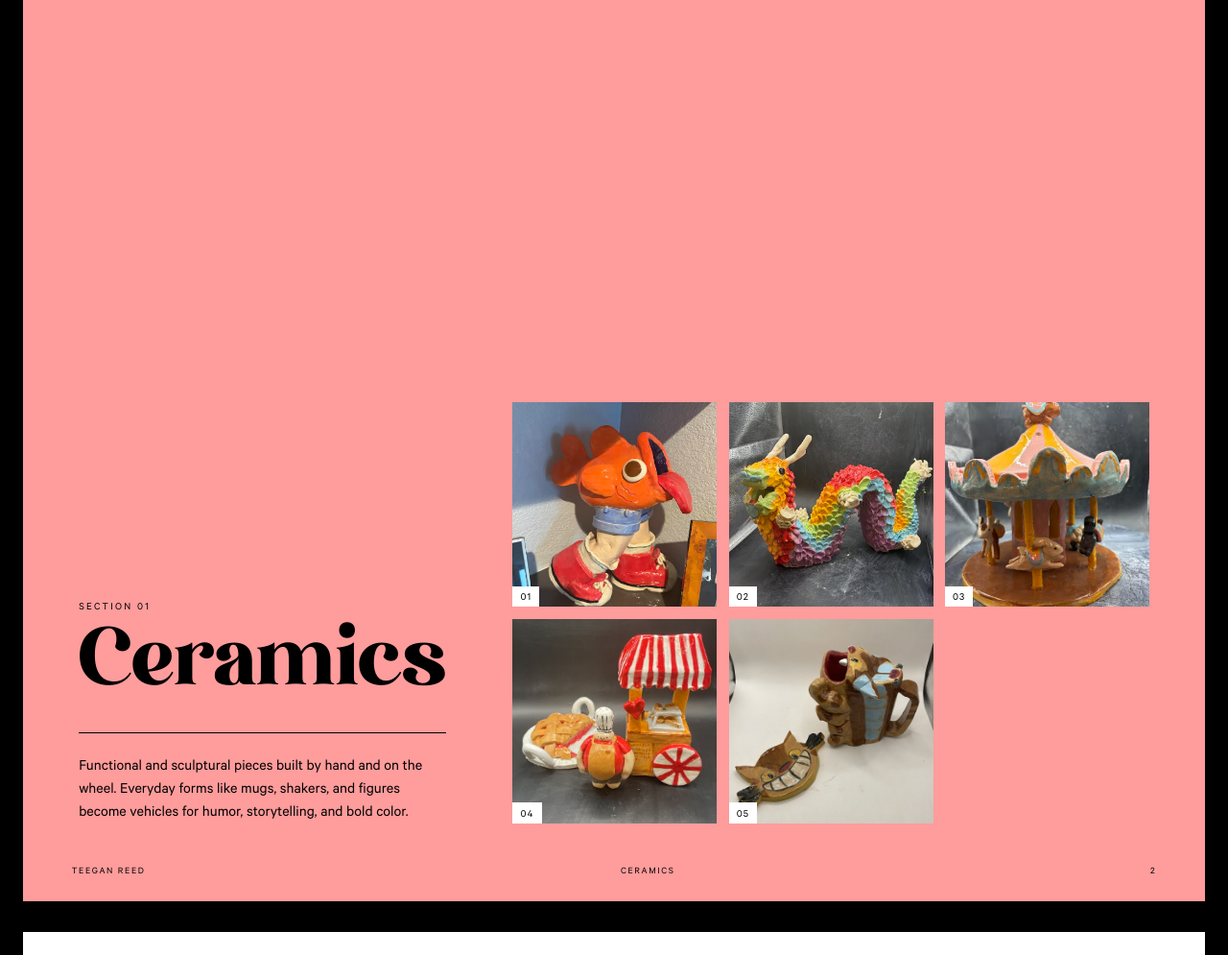
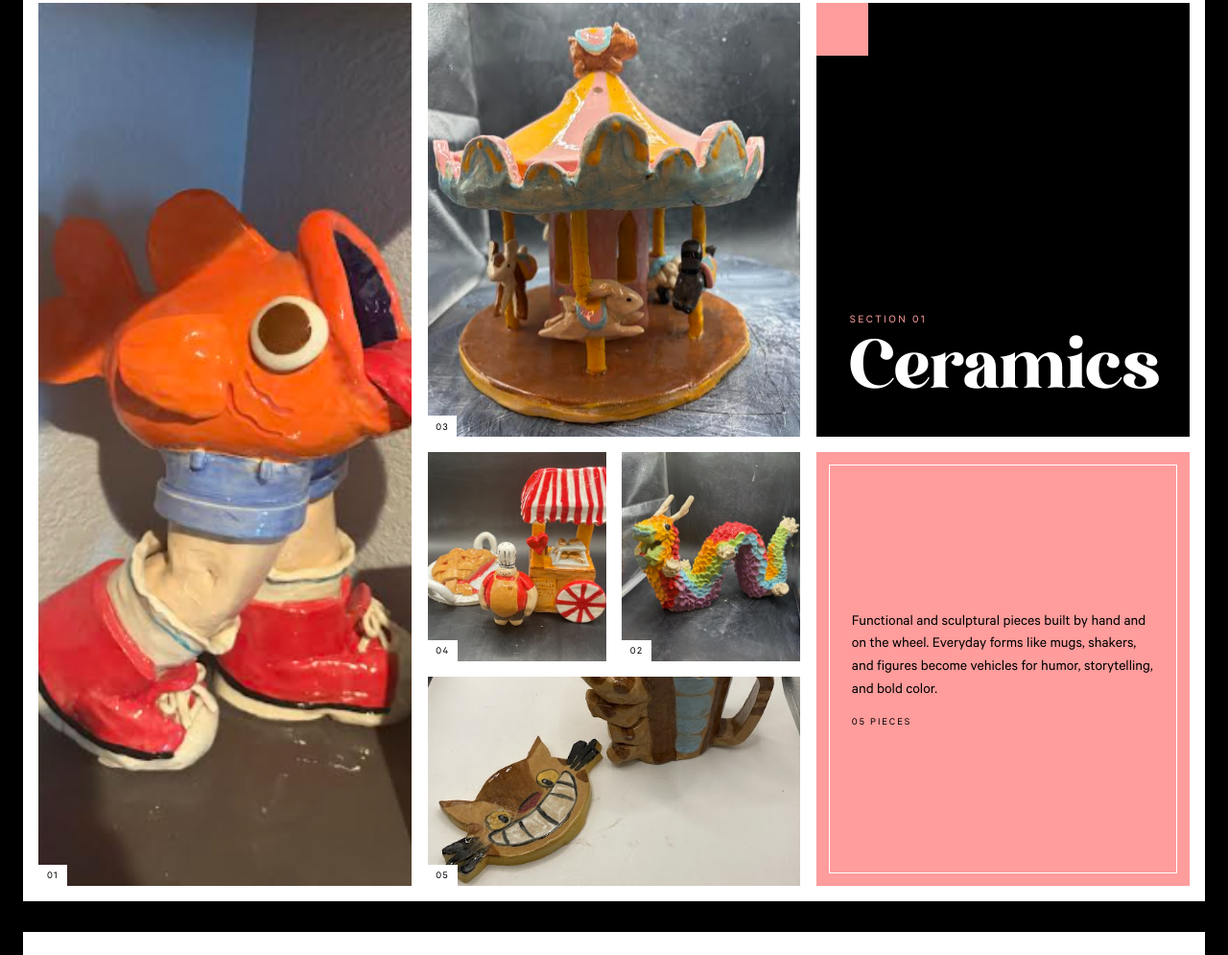
Before and after one commit to AshCUB/Teegan-Portfolio, a plain HTML site: page book.html in a window 1280 px wide. Shown: the part 1085-2080 px from the top of the page at 96% size. Drawn offline with Linux system fonts and the light colour scheme.

Commit message:
Turn section opener pages into full-page image collages
Generated with [Devin](https://devin.ai)

Co-Authored-By: Devin <158243242+devin-ai-integration[bot]@users.noreply.github.com>

```diff
--- a/book.css
+++ b/book.css
@@ -127,52 +127,70 @@ body {
 .cover-image { position: relative; background: var(--pink); }
 .cover-image img { width: 100%; height: 100%; object-fit: cover; }
 
-/* ---------- Section divider ---------- */
-.divider {
+/* ---------- Section collage ---------- */
+.collage {
   display: grid;
-  grid-template-columns: 40fr 70fr;
-  gap: calc(var(--u) * 6);
-  padding: calc(var(--u) * 6) calc(var(--u) * 5) calc(var(--u) * 7);
-  background: var(--pink);
+  grid-template-columns: repeat(6, 1fr);
+  grid-template-rows: repeat(4, 1fr);
+  gap: calc(var(--u) * 1.4);
+  padding: calc(var(--u) * 1.4);
 }
-.divider .eyebrow { color: var(--black); }
-.divider-text { display: flex; flex-direction: column; justify-content: flex-end; }
-.divider-title {
-  margin: calc(var(--u) * 1.4) 0 0;
-  font-family: var(--serif);
-  font-weight: 400;
-  font-size: calc(var(--u) * 8.4);
-  line-height: .95;
-}
-.divider-intro {
-  margin: calc(var(--u) * 3) 0 0;
-  padding-top: calc(var(--u) * 2);
-  border-top: 1px solid var(--black);
-  font-size: calc(var(--u) * 1.6);
-  line-height: 1.5;
-}
-.thumbs {
-  list-style: none;
-  margin: 0;
-  padding: 0;
-  display: grid;
-  gap: calc(var(--u) * 1.2);
-  align-content: end;
-}
-.thumbs-few { grid-template-columns: repeat(3, 1fr); }
-.thumbs-many { grid-template-columns: repeat(4, 1fr); }
-.thumbs a { position: relative; display: block; background: var(--white); }
-.thumbs img { width: 100%; aspect-ratio: 1; object-fit: cover; }
-.thumbs span {
+.collage-auto { grid-auto-flow: dense; }
+.collage-auto .tile-title, .collage-auto .tile-intro { grid-column: span 2; grid-row: span 2; }
+.tile { position: relative; min-width: 0; min-height: 0; overflow: hidden; }
+.tile-img img { width: 100%; height: 100%; object-fit: cover; }
+.tile-img span {
   position: absolute;
   left: 0;
   bottom: 0;
   padding: calc(var(--u) * .4) calc(var(--u) * .8);
   background: var(--white);
-  font-size: calc(var(--u) * 1.1);
-  letter-spacing: .1em;
+  font-size: calc(var(--u) * 1);
+  letter-spacing: .12em;
 }
-.divider .folio span:nth-child(2) { color: var(--black); }
+.tile-title {
+  grid-area: t;
+  display: flex;
+  flex-direction: column;
+  justify-content: flex-end;
+  padding: calc(var(--u) * 3.2);
+  background: var(--black);
+  color: var(--white);
+}
+.tile-title::before {
+  content: "";
+  position: absolute;
+  top: 0;
+  left: 0;
+  width: calc(var(--u) * 5);
+  height: calc(var(--u) * 5);
+  background: var(--pink);
+}
+.collage-title {
+  margin: calc(var(--u) * 1.2) 0 0;
+  font-family: var(--serif);
+  font-weight: 400;
+  font-size: calc(var(--u) * 6.6);
+  line-height: .95;
+}
+.tile-intro {
+  grid-area: n;
+  display: flex;
+  flex-direction: column;
+  justify-content: center;
+  gap: calc(var(--u) * 1.4);
+  padding: calc(var(--u) * 3.4);
+  background: var(--pink);
+}
+.tile-intro::after {
+  content: "";
+  position: absolute;
+  inset: calc(var(--u) * 1.2);
+  border: 1px solid var(--white);
+  pointer-events: none;
+}
+.tile-intro p { margin: 0; font-size: calc(var(--u) * 1.45); line-height: 1.5; }
+.tile-intro .tile-count { font-size: calc(var(--u) * 1); letter-spacing: .18em; text-transform: uppercase; }
 
 /* ---------- Piece page ---------- */
 .piece {
@@ -267,12 +285,12 @@ body {
   #book { padding: 72px 0 32px; gap: 16px; }
   .page, .page > * { --u: 7px; }
   .page { aspect-ratio: auto; }
-  .cover, .divider, .piece, .piece-flip { grid-template-columns: 1fr; }
+  .cover, .piece, .piece-flip { grid-template-columns: 1fr; }
   .cover-image { order: -1; height: 70vh; }
   .cover-text { padding: 40px 24px; }
   .cover-toc { margin-top: 40px; }
-  .divider { gap: 32px; padding: 40px 24px 64px; }
-  .thumbs-many { grid-template-columns: repeat(3, 1fr); }
+  .collage { aspect-ratio: 11 / 8.5; }
+  .collage > * { --u: calc(100cqw / 110); }
   .piece { gap: 24px; padding: 16px 16px 64px; }
   .piece-flip .piece-image { order: 0; }
   .piece-image { height: auto; }
--- a/book.js
+++ b/book.js
@@ -37,22 +37,34 @@
       <div class="cover-image"><img src="${coverImage}" alt=""></div>
     </section>`);
 
+  // 6 x 4 collage grids keyed by piece count. pN = piece N, t = title tile, n = intro tile.
+  const collages = {
+    5: ["p0 p0 p2 p2 t t", "p0 p0 p2 p2 t t", "p0 p0 p3 p1 n n", "p0 p0 p4 p4 n n"],
+    12: ["p3 p0 p0 p4 p1 p1", "p5 t t p4 p6 p7", "p5 t t p8 p6 p9", "p10 p11 n n p2 p2"],
+  };
+
   sections.forEach((s, si) => {
+    const areas = collages[s.pieces.length];
+    const gridStyle = areas ? `grid-template-areas:${areas.map((r) => `'${r}'`).join(" ")}` : "";
     pages.push(`
-      <section class="page divider" id="${s.id}">
-        <div class="divider-text">
+      <section class="page collage${areas ? "" : " collage-auto"}" id="${s.id}" style="${gridStyle}">
+        <div class="tile tile-title">
           <p class="eyebrow">Section ${pad(si + 1)}</p>
-          <h2 class="divider-title">${esc(s.title)}</h2>
-          <p class="divider-intro">${esc(s.intro)}</p>
+          <h2 class="collage-title">${esc(s.title)}</h2>
         </div>
-        <ol class="thumbs thumbs-${s.pieces.length > 6 ? "many" : "few"}">
-          ${s.pieces
-            .map(
-              (p, i) => `<li><a href="#${s.id}-${i + 1}"><img src="${p.image}" alt=""><span>${pad(i + 1)}</span></a></li>`
-            )
-            .join("")}
-        </ol>
-        ${footer(s.title)}
+        <div class="tile tile-intro">
+          <p>${esc(s.intro)}</p>
+          <p class="tile-count">${pad(s.pieces.length)} pieces</p>
+        </div>
+        ${s.pieces
+          .map(
+            (p, i) => `
+            <a class="tile tile-img" href="#${s.id}-${i + 1}" style="grid-area:p${i}">
+              <img src="${p.image}" alt=""${p.focus ? ` style="object-position:${p.focus}"` : ""}>
+              <span>${pad(i + 1)}</span>
+            </a>`
+          )
+          .join("")}
       </section>`);
 
     s.pieces.forEach((p, i) => {
--- a/pieces.js
+++ b/pieces.js
@@ -49,6 +49,7 @@ window.PORTFOLIO = {
           subtitle: "Catbus",
           medium: "Functional ceramic & glaze",
           image: "assets/images/catbus-mug.png",
+          focus: "50% 72%",
           blurb:
             "A mug and matching coaster inspired by the Catbus from My Neighbor Totoro. The mug becomes the bus itself, while the coaster carries its wide, unmistakable grin, turning pop culture into everyday ceramics.",
         },
```
Also changed, not shown: 1 other file.
